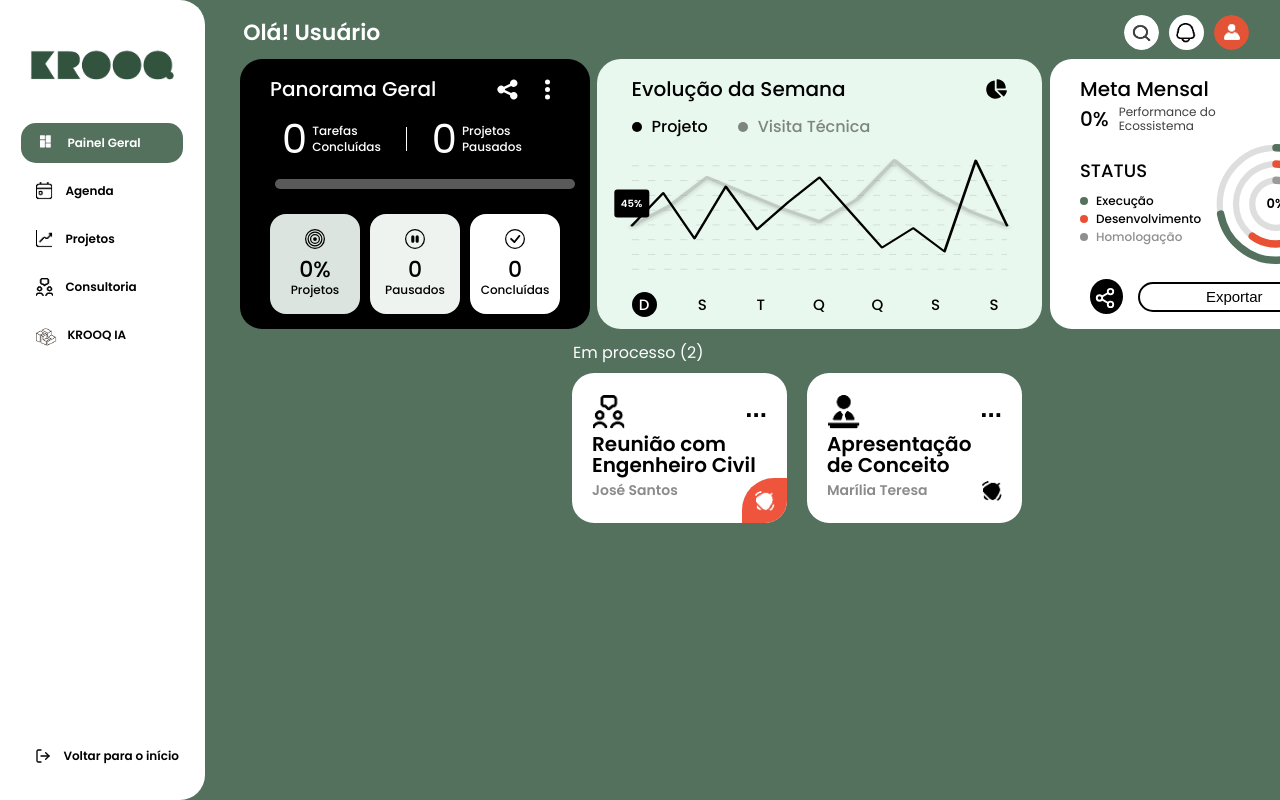
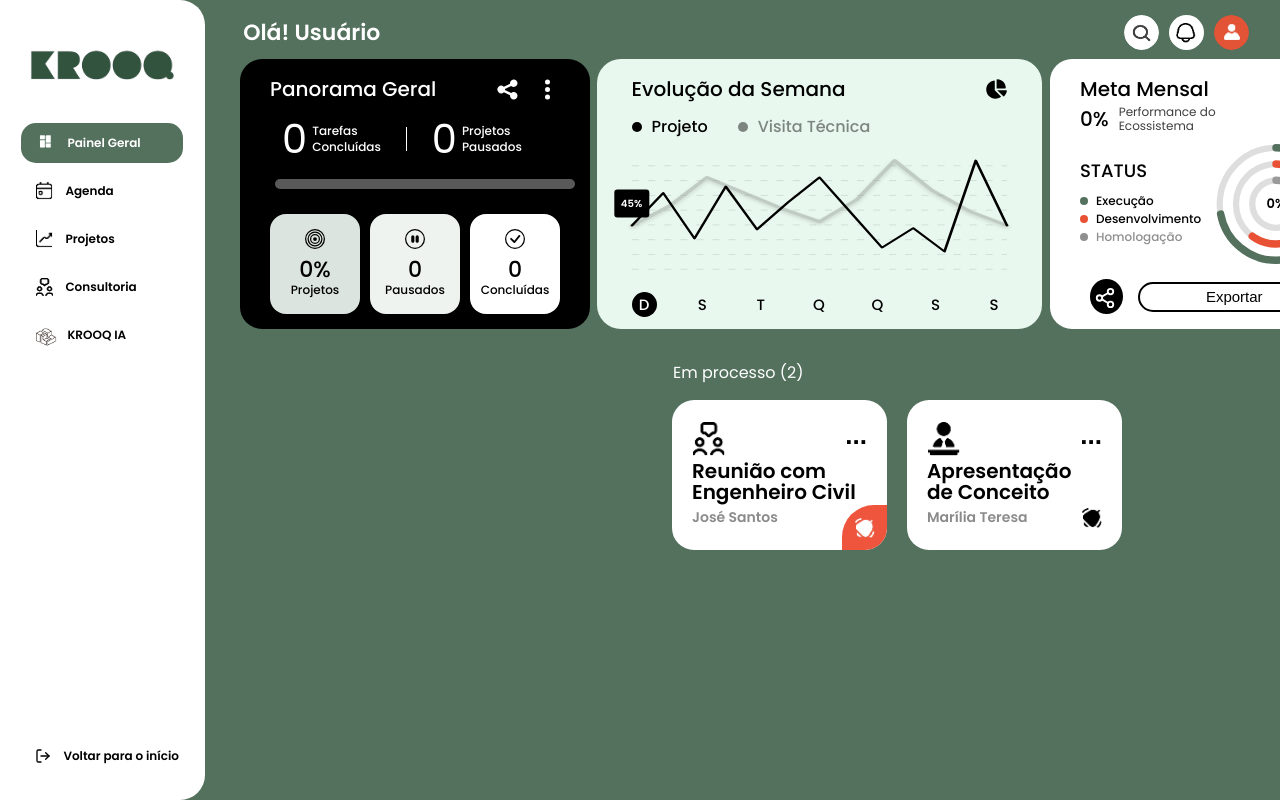
Before and after one commit to KROOQOFC/Front-End-KROOQ, a React (Vite) app in the folder krooq/: page /CentralCliente in a window 1280 px wide. Built offline with nearby package versions, Linux system fonts and the light colour scheme; no server answers.

Commit message:
ajusta posições de elementos na seção de Processos Cliente para melhor alinhamento

```diff
--- a/krooq/src/pages/CentralCliente/CentralCliente.css
+++ b/krooq/src/pages/CentralCliente/CentralCliente.css
@@ -30,8 +30,8 @@
 
 .AreaProcessosCliente {
   position: fixed;
-  top: 373px;
-  left: 572px;
+  top: 400px;
+  left: 672px;
   display: flex;
   gap: 20px;
 }
@@ -40,8 +40,8 @@
     color: #fff;
   position: relative;
   position: fixed;
-  top: 340px;
-  left: 573px;
+  top: 360px;
+  left: 673px;
 }
 
 @media (max-width: 768px) {
```
